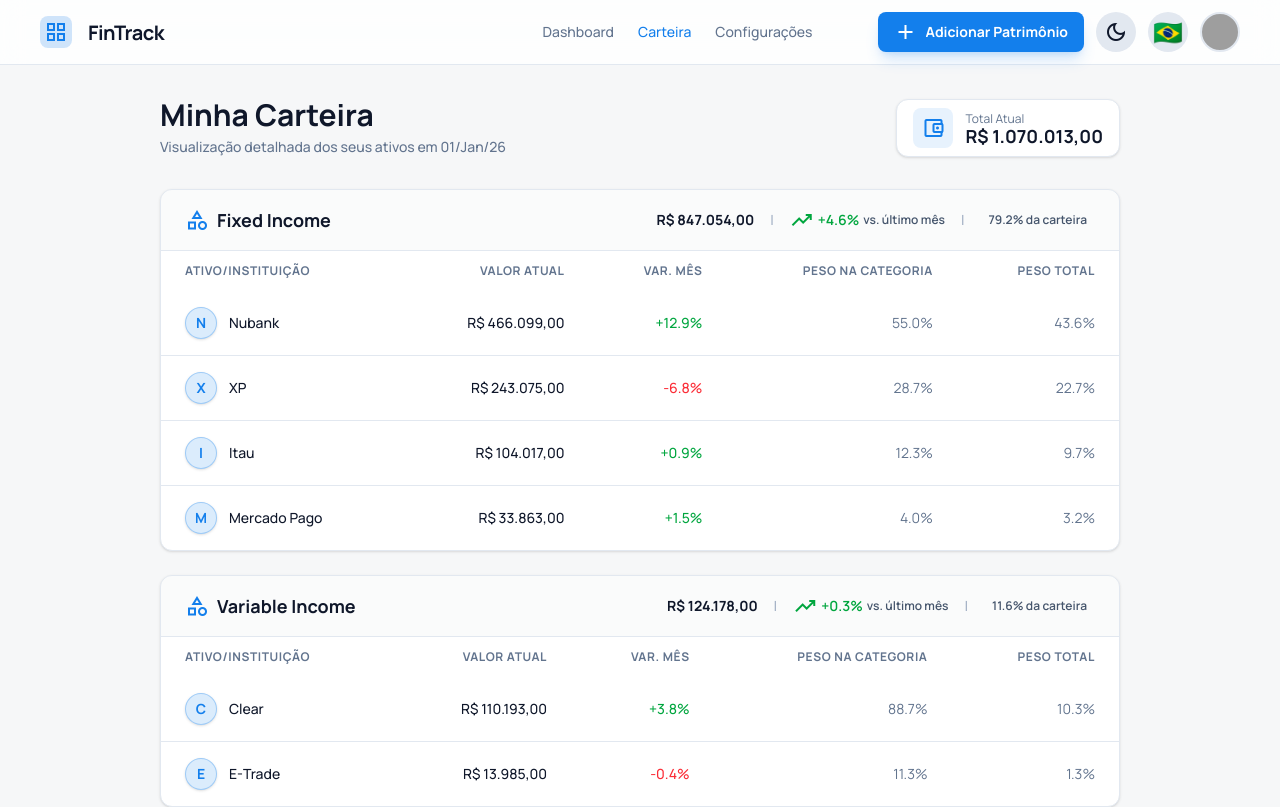
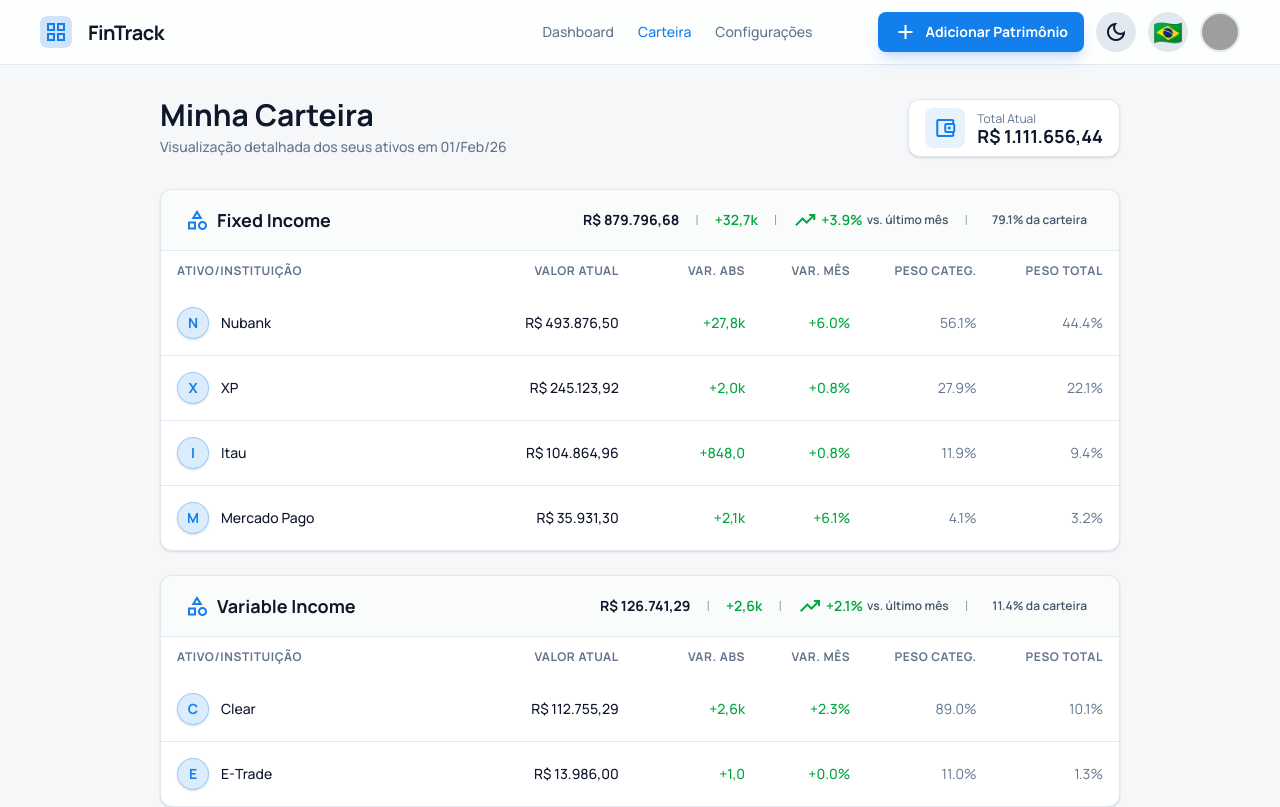
Before and after one commit to wkk-ai/fin-dash-wkkai, a Next.js app: page /portfolio in a window 1280 px wide. Shown: the top 807 px of the page. Built offline with nearby package versions, Linux system fonts and the light colour scheme; grey boxes are pictures that could not be loaded.

Commit message:
Enhancements on Minha Carteira

```diff
--- a/app/portfolio/page.tsx
+++ b/app/portfolio/page.tsx
@@ -105,6 +105,18 @@
         );
         return prev ? prev.Value : null;
     };
+
+    const formatAbbreviated = (num: number) => {
+        const absNum = Math.abs(num);
+        if (absNum >= 1_000_000) {
+            return (num / 1_000_000).toFixed(1).replace(".", ",") + "m";
+        }
+        if (absNum >= 1_000) {
+            return (num / 1_000).toFixed(1).replace(".", ",") + "k";
+        }
+        return num.toFixed(1).replace(".", ",");
+    };
+
     const totalWealth = currentAssets.reduce((sum, item) => sum + item.Value, 0);
 
     // Group by classification
@@ -163,6 +175,10 @@
                         const classPercentage = totalWealth > 0 ? (classTotal / totalWealth) * 100 : 0;
                         const prevClassTotal = prevClassTotals[classification] || 0;
                         const classVariationPct = prevClassTotal > 0 ? ((classTotal - prevClassTotal) / prevClassTotal) * 100 : null;
+                        const classVariationAbs = prevClassTotal > 0 ? classTotal - prevClassTotal : (prevDateStr ? assets.reduce((sum, asset) => {
+                            const prev = getPrevValue(asset);
+                            return sum + (prev !== null ? asset.Value - prev : 0);
+                        }, 0) : null);
 
                         return (
                             <div key={classification} className="rounded-xl bg-surface border border-border shadow-sm overflow-hidden">
@@ -174,6 +190,14 @@
                                     <div className="flex items-center gap-4 text-sm">
                                         <span className="font-bold text-foreground">{formatCurrency(classTotal)}</span>
                                         <span className="text-slate-400 dark:text-slate-500">|</span>
+                                        {classVariationAbs !== null && (
+                                            <>
+                                                <span className={`font-semibold ${classVariationAbs >= 0 ? "text-green-600 dark:text-green-400" : "text-red-500 dark:text-red-400"}`}>
+                                                    {classVariationAbs >= 0 ? "+" : ""}{formatAbbreviated(classVariationAbs)}
+                                                </span>
+                                                <span className="text-slate-400 dark:text-slate-500">|</span>
+                                            </>
+                                        )}
                                         {classVariationPct === null ? (
                                             <span className="font-semibold text-slate-400 dark:text-slate-500">—</span>
                                         ) : (
@@ -194,17 +218,18 @@
                                     </div>
                                 </div>
                                 <div className="overflow-x-auto">
-                                    <table className="w-full text-left border-collapse">
+                                    <table className="w-full text-left border-collapse table-fixed">
                                         <thead>
-                                            <tr className="bg-surface text-xs uppercase text-slate-500 font-bold tracking-wider">
-                                                <th className="px-6 py-3">{t("portfolio.assetInstitution")}</th>
-                                                <th className="px-6 py-3 text-right">{t("portfolio.currentValue")}</th>
-                                                <th className="px-6 py-3 text-right">{t("portfolio.monthVar")}</th>
-                                                <th className="px-6 py-3 text-right">{t("portfolio.weightInCategory")}</th>
-                                                <th className="px-6 py-3 text-right">{t("portfolio.weightTotal")}</th>
+                                            <tr className="bg-surface text-[10px] sm:text-xs uppercase text-slate-500 font-bold tracking-wider">
+                                                <th className="px-4 py-3 w-[25%] sm:w-[30%]">{t("portfolio.assetInstitution")}</th>
+                                                <th className="px-4 py-3 text-right w-[18%] sm:w-[15%]">{t("portfolio.currentValue")}</th>
+                                                <th className="px-4 py-3 text-right w-[15%] sm:w-[12%]">{t("portfolio.monthAbsVar")}</th>
+                                                <th className="px-4 py-3 text-right w-[12%] sm:w-[10%]">{t("portfolio.monthVar")}</th>
+                                                <th className="px-4 py-3 text-right w-[15%] sm:w-[12%]">{t("portfolio.weightInCategory")}</th>
+                                                <th className="px-4 py-3 text-right w-[15%] sm:w-[12%]">{t("portfolio.weightTotal")}</th>
                                             </tr>
                                         </thead>
-                                        <tbody className="divide-y divide-border text-sm">
+                                        <tbody className="divide-y divide-border text-xs sm:text-sm">
                                             {assets.sort((a, b) => b.Value - a.Value).map((asset, idx) => {
                                                 const weightInClass = classTotal > 0 ? (asset.Value / classTotal) * 100 : 0;
                                                 const weightInTotal = totalWealth > 0 ? (asset.Value / totalWealth) * 100 : 0;
@@ -218,16 +243,25 @@
                                                 const rowHover = "group-hover:bg-slate-100 dark:group-hover:bg-slate-800";
                                                 return (
                                                     <tr key={`${asset.Asset}-${idx}`} className="group transition-colors">
-                                                        <td className={`px-6 py-4 font-medium text-foreground flex items-center gap-3 ${rowHover}`}>
-                                                            <div className="size-8 rounded-full bg-primary/15 dark:bg-primary/20 flex items-center justify-center text-primary font-bold border border-primary/30 shadow-sm group-hover:bg-primary group-hover:text-white group-hover:border-primary transition-colors">
+                                                        <td className={`px-4 py-4 font-medium text-foreground flex items-center gap-2 sm:gap-3 truncate ${rowHover}`}>
+                                                            <div className="size-6 sm:size-8 rounded-full bg-primary/15 dark:bg-primary/20 flex items-center justify-center text-primary font-bold border border-primary/30 shadow-sm group-hover:bg-primary group-hover:text-white group-hover:border-primary transition-colors shrink-0 text-[10px] sm:text-sm">
                                                                 {asset.Asset.charAt(0).toUpperCase()}
                                                             </div>
-                                                            {asset.Asset}
+                                                            <span className="truncate">{asset.Asset}</span>
                                                         </td>
-                                                        <td className={`px-6 py-4 text-right font-medium text-foreground ${rowHover}`}>
+                                                        <td className={`px-4 py-4 text-right font-medium text-foreground ${rowHover}`}>
                                                             {formatCurrency(asset.Value)}
                                                         </td>
-                                                        <td className={`px-6 py-4 text-right ${rowHover}`}>
+                                                        <td className={`px-4 py-4 text-right ${rowHover}`}>
+                                                            {variation !== null ? (
+                                                                <span className={`font-medium ${variation >= 0 ? "text-green-600 dark:text-green-400" : "text-red-500 dark:text-red-400"}`}>
+                                                                    {variation >= 0 ? "+" : ""}{formatAbbreviated(variation)}
+                                                                </span>
+                                                            ) : (
+                                                                <span className="text-slate-400 dark:text-slate-500">—</span>
+                                                            )}
+                                                        </td>
+                                                        <td className={`px-4 py-4 text-right ${rowHover}`}>
                                                             {variationPct !== null ? (
                                                                 <span
                                                                     className={`font-medium ${variationPct >= 0
@@ -242,10 +276,10 @@
                                                                 <span className="text-slate-400 dark:text-slate-500">—</span>
                                                             )}
                                                         </td>
-                                                        <td className={`px-6 py-4 text-right text-slate-500 dark:text-slate-400 ${rowHover}`}>
+                                                        <td className={`px-4 py-4 text-right text-slate-500 dark:text-slate-400 ${rowHover}`}>
                                                             {weightInClass.toFixed(1)}%
                                                         </td>
-                                                        <td className={`px-6 py-4 text-right text-slate-500 dark:text-slate-400 ${rowHover}`}>
+                                                        <td className={`px-4 py-4 text-right text-slate-500 dark:text-slate-400 ${rowHover}`}>
                                                             {weightInTotal.toFixed(1)}%
                                                         </td>
                                                     </tr>
--- a/app/settings/page.tsx
+++ b/app/settings/page.tsx
@@ -7,6 +7,8 @@
 import { ConfirmModal } from "@/components/ConfirmModal";
 import { FormattedNumberInput } from "@/components/FormattedNumberInput";
 import { loadPendingData, savePendingData, clearPendingData } from "@/lib/pending-storage";
+import * as XLSX from "xlsx";
+import Papa from "papaparse";
 
 export default function Settings() {
     const { t } = useTranslation();
@@ -28,6 +30,7 @@
     const [exportDashboard, setExportDashboard] = useState(true);
     const [exportPortfolio, setExportPortfolio] = useState(false);
     const [exportingPdf, setExportingPdf] = useState(false);
+    const [isDownloadOpen, setIsDownloadOpen] = useState(false);
 
     // Modal state
     const [modalConfig, setModalConfig] = useState<{
@@ -535,6 +538,39 @@
         }
     };
 
+    const downloadFile = (format: "csv" | "xlsx") => {
+        if (!data || data.length === 0) return;
+
+        // Prepare data for export
+        const exportData = data.map(row => ({
+            Date: row.Date,
+            Classification: row.Classification,
+            Asset: row.Asset,
+            Value: row.Value
+        }));
+
+        const filename = `fintrack-data-${new Date().toISOString().slice(0, 10)}`;
+
+        if (format === "csv") {
+            const csv = Papa.unparse(exportData);
+            const blob = new Blob([csv], { type: "text/csv;charset=utf-8;" });
+            const link = document.createElement("a");
+            const url = URL.createObjectURL(blob);
+            link.setAttribute("href", url);
+            link.setAttribute("download", `${filename}.csv`);
+            link.style.visibility = "hidden";
+            document.body.appendChild(link);
+            link.click();
+            document.body.removeChild(link);
+        } else {
+            const worksheet = XLSX.utils.json_to_sheet(exportData);
+            const workbook = XLSX.utils.book_new();
+            XLSX.utils.book_append_sheet(workbook, worksheet, "Data");
+            XLSX.writeFile(workbook, `${filename}.xlsx`);
+        }
+        setIsDownloadOpen(false);
+    };
+
 
     if (loading) {
         return (
@@ -668,6 +704,39 @@
                             <span className="material-symbols-outlined text-[18px]">upload_file</span>
                             {importingFile ? t("settings.importing") : t("settings.importFile")}
                         </button>
+
+                        <div className="relative">
+                            <button
+                                type="button"
+                                onClick={() => setIsDownloadOpen(!isDownloadOpen)}
+                                className="flex items-center gap-2 bg-surface border border-border hover:bg-border text-foreground px-4 py-2 rounded-lg text-sm font-bold shadow-sm transition-colors cursor-pointer"
+                            >
+                                <span className="material-symbols-outlined text-[18px]">download</span>
+                                {t("settings.downloadData")}
+                            </button>
+
+                            {isDownloadOpen && (
+                                <>
+                                    <div className="fixed inset-0 z-30" onClick={() => setIsDownloadOpen(false)} />
+                                    <div className="absolute right-0 mt-2 w-48 rounded-xl bg-surface border border-border shadow-xl z-40 py-1 overflow-hidden animate-in fade-in zoom-in duration-200">
+                                        <button
+                                            onClick={() => downloadFile("csv")}
+                                            className="w-full text-left px-4 py-2.5 text-sm font-medium text-foreground hover:bg-border transition-colors flex items-center gap-2"
+                                        >
+                                            <span className="material-symbols-outlined text-[18px] text-slate-400">csv</span>
+                                            {t("settings.downloadCsv")}
+                                        </button>
+                                        <button
+                                            onClick={() => downloadFile("xlsx")}
+                                            className="w-full text-left px-4 py-2.5 text-sm font-medium text-foreground hover:bg-border transition-colors flex items-center gap-2"
+                                        >
+                                            <span className="material-symbols-outlined text-[18px] text-slate-400">table_view</span>
+                                            {t("settings.downloadExcel")}
+                                        </button>
+                                    </div>
+                                </>
+                            )}
+                        </div>
                     </div>
                     <input
                         ref={fileInputRef}
--- a/components/DashboardSection.tsx
+++ b/components/DashboardSection.tsx
@@ -184,17 +184,25 @@
                                 ref={variationProbeRef}
                                 className="absolute invisible pointer-events-none whitespace-nowrap text-sm font-medium"
                             >
-                                <span className="text-green-600 dark:text-green-400">+{Math.round(Math.abs(topGainer?.pct || 0))}%</span>
+                                <span className={topGainer && topGainer.pct >= 0 ? "text-green-600 dark:text-green-400" : "text-red-500 dark:text-red-400"}>
+                                    {topGainer && topGainer.pct >= 0 ? "+" : ""}{topGainer?.pct.toFixed(1)}%
+                                </span>
                                 <span className="ml-1">{topGainerFullLabel}</span>
                                 <span className="mx-2">|</span>
-                                <span className="text-red-500 dark:text-red-400">-{Math.round(Math.abs(topLoser?.pct || 0))}%</span>
+                                <span className={topLoser && topLoser.pct >= 0 ? "text-green-600 dark:text-green-400" : "text-red-500 dark:text-red-400"}>
+                                    {topLoser && topLoser.pct >= 0 ? "+" : ""}{topLoser?.pct.toFixed(1)}%
+                                </span>
                                 <span className="ml-1">{topLoserFullLabel}</span>
                             </div>
                             <div className="text-sm font-medium text-slate-600 dark:text-slate-400 flex items-center gap-1.5 whitespace-nowrap">
-                                <span className="text-green-600 dark:text-green-400">+{Math.round(Math.abs(topGainer?.pct || 0))}%</span>
+                                <span className={topGainer && topGainer.pct >= 0 ? "text-green-600 dark:text-green-400" : "text-red-500 dark:text-red-400"}>
+                                    {topGainer && topGainer.pct >= 0 ? "+" : ""}{topGainer?.pct.toFixed(1)}%
+                                </span>
                                 <span>{topGainerLabel}</span>
                                 <span className="mx-2">|</span>
-                                <span className="text-red-500 dark:text-red-400">-{Math.round(Math.abs(topLoser?.pct || 0))}%</span>
+                                <span className={topLoser && topLoser.pct >= 0 ? "text-green-600 dark:text-green-400" : "text-red-500 dark:text-red-400"}>
+                                    {topLoser && topLoser.pct >= 0 ? "+" : ""}{topLoser?.pct.toFixed(1)}%
+                                </span>
                                 <span>{topLoserLabel}</span>
                             </div>
                         </div>
--- a/messages/en-US.json
+++ b/messages/en-US.json
@@ -35,7 +35,8 @@
     "assetInstitution": "Asset/Institution",
     "currentValue": "Current Value",
     "monthVar": "MoM Change",
-    "weightInCategory": "Weight in Category",
+    "monthAbsVar": "Abs Change",
+    "weightInCategory": "Categ. Weight",
     "weightTotal": "Total Weight",
     "ofPortfolio": "{pct}% of portfolio",
     "evolutionChart": "Detailed Evolution",
@@ -90,7 +91,10 @@
     "importErrorColumnNames": "Column names must be exactly: {expected}. Found: {received}.",
     "importErrorCsvFormat": "The CSV format is invalid. Make sure every row has exactly 4 columns and there are no commas or line breaks inside values.",
     "importErrorUnsupportedType": "Unsupported file type. Use a .csv, .xlsx or .xls file.",
-    "importErrorNoFile": "No file was uploaded."
+    "importErrorNoFile": "No file was uploaded.",
+    "downloadData": "Download Data",
+    "downloadCsv": "Download as CSV",
+    "downloadExcel": "Download as Excel"
   },
   "addAsset": {
     "title": "Add Asset",
--- a/messages/pt-BR.json
+++ b/messages/pt-BR.json
@@ -35,7 +35,8 @@
     "assetInstitution": "Ativo/Instituição",
     "currentValue": "Valor Atual",
     "monthVar": "Var. Mês",
-    "weightInCategory": "Peso na Categoria",
+    "monthAbsVar": "Var. Abs",
+    "weightInCategory": "Peso Categ.",
     "weightTotal": "Peso Total",
     "ofPortfolio": "{pct}% da carteira",
     "evolutionChart": "Evolução Detalhada",
@@ -90,7 +91,10 @@
     "importErrorColumnNames": "As colunas devem ser exatamente: {expected}. Encontrado: {received}.",
     "importErrorCsvFormat": "O formato do CSV está inválido. Verifique se todas as linhas têm exatamente 4 colunas e se não há vírgulas ou quebras de linha dentro dos valores.",
     "importErrorUnsupportedType": "Tipo de arquivo não suportado. Use um arquivo .csv, .xlsx ou .xls.",
-    "importErrorNoFile": "Nenhum arquivo foi enviado."
+    "importErrorNoFile": "Nenhum arquivo foi enviado.",
+    "downloadData": "Baixar Dados",
+    "downloadCsv": "Baixar como CSV",
+    "downloadExcel": "Baixar como Excel"
   },
   "addAsset": {
     "title": "Adicionar Patrimônio",
```
Also changed, not shown: data/net-worth.csv.
